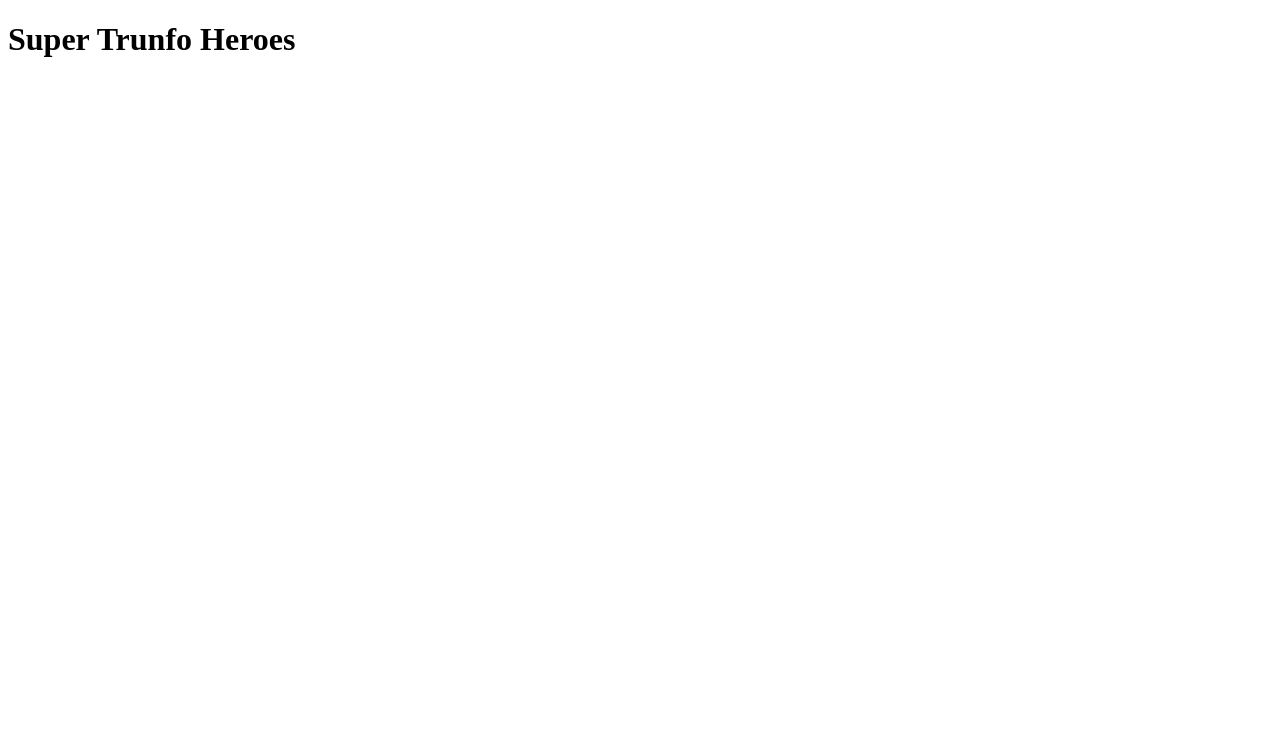
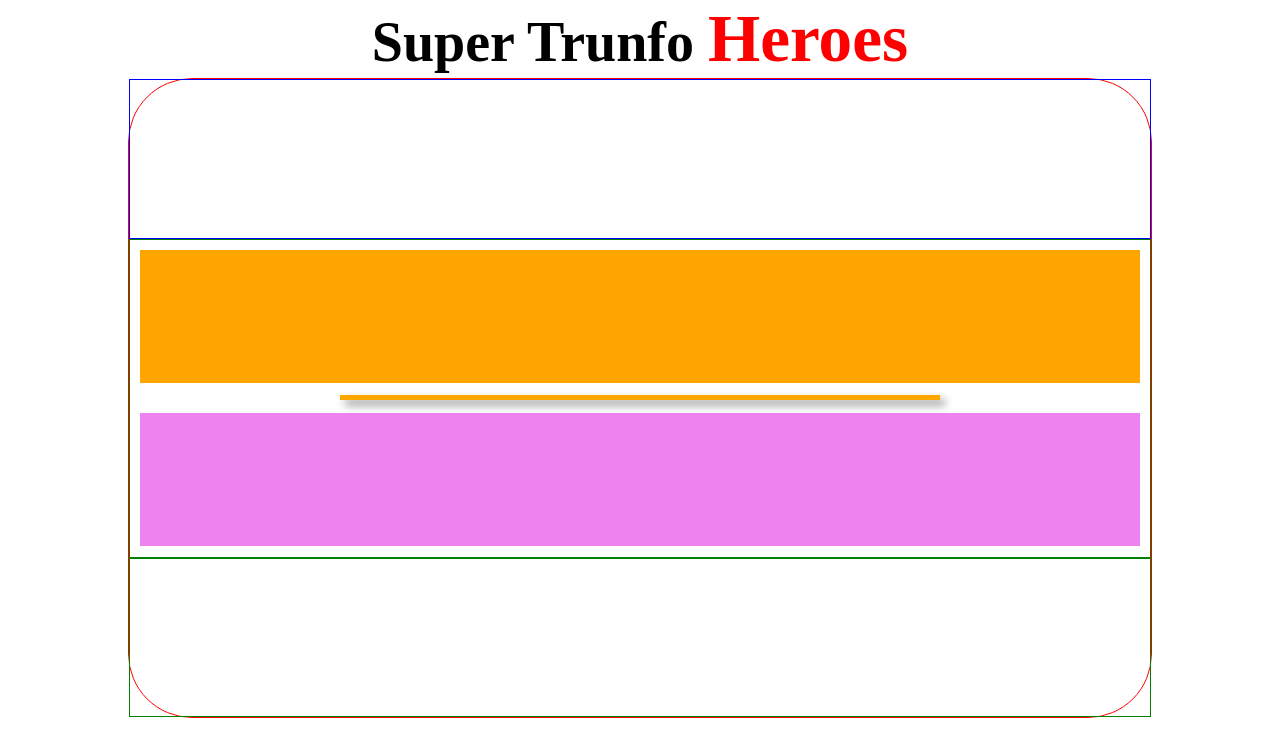
Before and after one commit to BrunoHMRodrigues/project-super-trunfo-heroes, a website built with Vite: page index.html in a window 1280 px wide. Built offline with nearby package versions, Linux system fonts and the light colour scheme.

Commit message:
Criado css básico

```diff
--- a/index.html
+++ b/index.html
@@ -25,6 +25,8 @@
                 <div class="pc-card"></div>
             </div>
 
+            <div class="separate"><hr></div>
+
             <div class="container player-played-card">
                 <div class="player-card"></div>
             </div>
--- a/src/style.css
+++ b/src/style.css
@@ -0,0 +1,79 @@
+* {
+    padding: 0;
+    margin: 0;
+    box-sizing: border-box;
+}
+
+header {
+    display: flex;
+    justify-content: center;
+    font-size: 28px;
+}
+
+span {
+    color: red;
+    font-weight: 900;
+    font-size: larger;
+}
+
+body {
+    display: flex;
+    flex-direction: column;
+    align-items: center;
+}
+main {
+    width: 80vw;
+    height: 80vh;
+    border: 1px solid red;
+    border-radius: 5vw;
+    display: flex;
+    flex-direction: column;
+    align-items: center;
+}
+
+.container {
+    padding: 10px;
+}
+
+.container-player-pc {
+    width: 100%;
+    height: 25%;
+    border: 1px solid blue;
+}
+
+.separate {
+    width: 100%;
+    height: 10%;
+    display: flex;
+    justify-content: center;
+    align-items: center;
+}
+hr {
+    width: 60%;
+    height: 5px;
+    box-shadow: 5px 5px 8px gray;
+    background-color: orange;
+    border: none;
+}
+
+.container-in-play {
+    width: 100%;
+    height: 50%;
+    border: 1px solid green;
+}
+.pc-played-card {
+    width: 100%;
+    height: 45%;
+    background-color: orange;
+}
+.player-played-card {
+    width: 100%;
+    height: 45%;
+    background-color: violet;
+}
+
+.container-player {
+    width: 100%;
+    height: 25%;
+    border: 1px solid green;
+}
```
